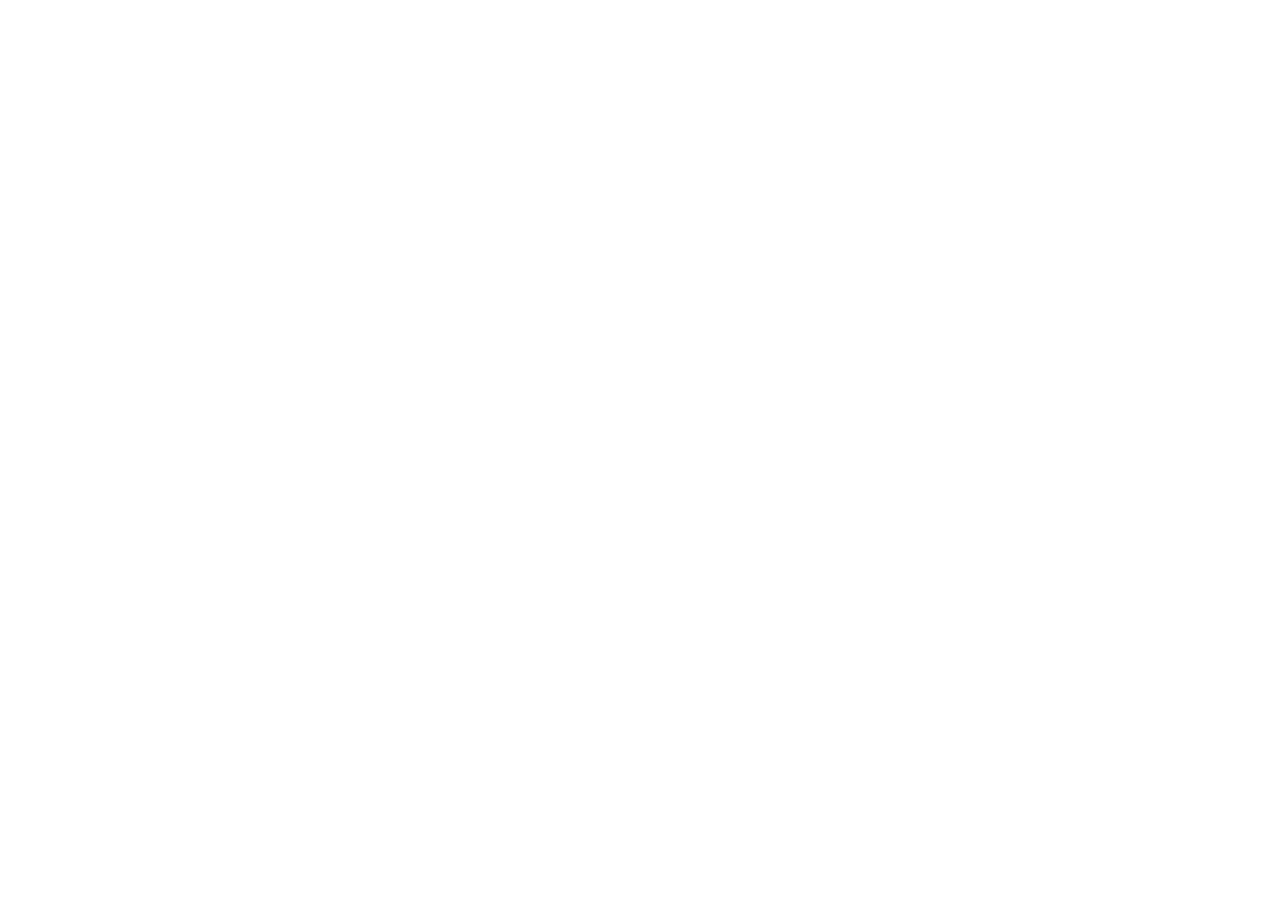
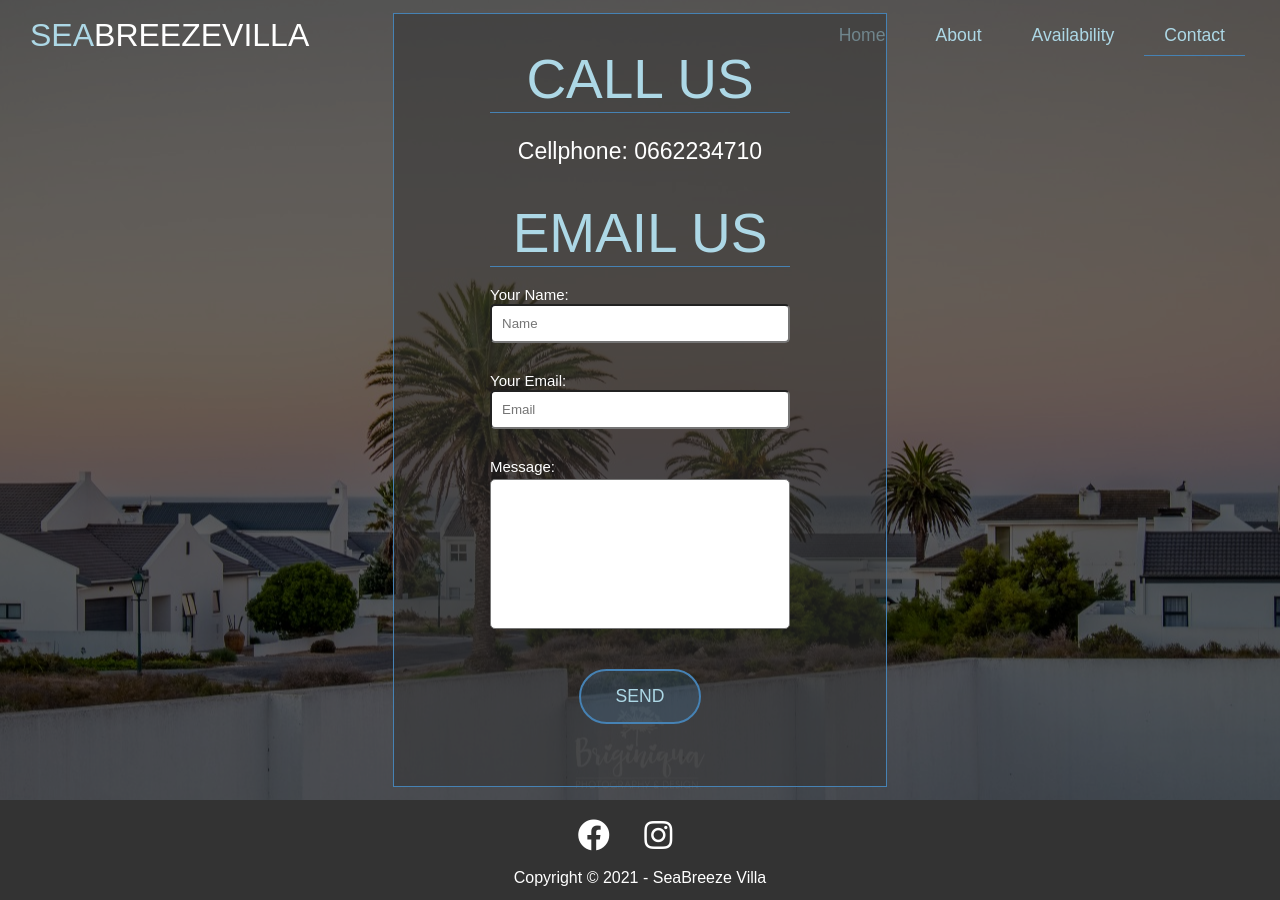
Before and after one commit to RocheBenn/SeaBreezeVilla, a plain HTML site: page contact.html in a window 1280 px wide. Before the commit the page ends 800 px from the top, so only its background shows below. Drawn offline with Linux system fonts and the light colour scheme.

Commit message:
Update 2

```diff
--- a/CSS/style.css
+++ b/CSS/style.css
@@ -68,14 +68,12 @@ img {
   color: lightblue;
   padding: 10px 20px;
   margin: 0 5px;
-  font-weight: bold;
   font-size: 1.1rem;
 }
 
 
 .navbar a:hover {
-  background-color:rgb(94,94,93) ;
-  border-bottom: lightblue 1px solid;
+  border-bottom: steelblue 1px solid;
 }
 
 .navbar ul {
@@ -84,6 +82,10 @@ img {
 
 .navbar .logo {
   font-weight: 400;
+}
+
+.current {
+  border-bottom: steelblue 1px solid;
 }
 
 
@@ -265,3 +267,113 @@ img {
 .footer .social {
   margin-top: 20px;
 }
+
+/* Start of Contact page */
+
+/* Header */
+.contact-form {
+  background: url('../img/view1.jpg') no-repeat center center/cover;
+  height: 100vh;
+  position: relative;
+  color: #fff;
+}
+
+.contact-form .content {
+  display: flex;
+  flex-direction: column;
+  align-items: center;
+  justify-content: center;
+  text-align: center;
+  height: 100%;
+  padding: 0 20px;
+}
+
+.contact-form .content h1 {
+  font-size: 55px;
+  color: lightblue;
+  border-bottom: 1px steelblue solid;
+}
+
+.contact-form .content p {
+  font-size: 23px;
+  max-width: 600px;
+  margin: 20px 0 30px;
+}
+
+
+.contact-form::before {
+  content: '';
+  position: absolute;
+  top: 0;
+  left: 0;
+  width: 100%;
+  height: 100%;
+  background: rgba(0, 0, 0, 0.6);
+}
+
+.contact-form *{
+  z-index: 1;
+}
+
+
+/* Contact form */
+.contact-form .form {
+  border: steelblue 1px solid;
+  padding: 2rem 6rem;
+  background: rgba(51,51,51,0.5);
+}
+
+.contact-form label {
+  font-size: 15px;
+  display: block;
+  line-height: 15px;
+  text-align: left;
+}
+
+.contact-form input {
+  width: 100%;
+  padding: 10px;
+  border-radius: 5px;
+}
+
+.contact-form input:focus {
+  outline: none;
+}
+
+.contact-form textarea {
+  width: 300px;
+  height: 150px;
+  padding: 12px 12px;
+  box-sizing: border-box;
+  border-radius: 5px;
+  resize: none;
+  margin-top: 5px;
+  overflow: hidden;
+}
+
+.contact-form textarea:focus {
+  outline: none;
+  overflow: hidden;
+}
+
+/* Button */
+.btn-3 {
+  font-size: 1.1rem;
+  position: relative;
+  cursor: pointer;
+  display: inline-block;
+  padding: 15px 35px;
+  color: lightblue;
+  background-color: rgba(70,130,180,0.2);
+  border: steelblue 2px solid;
+  text-transform: uppercase;
+  border-radius: 30px;
+  transition: all 0.5s ease;
+  overflow: hidden;
+  z-index: 1;
+}
+
+.btn-3:hover {
+  color: #fff;
+  background: steelblue;
+}
--- a/about.html
+++ b/about.html
@@ -0,0 +1,64 @@
+<!DOCTYPE html>
+<html lang="en">
+<head>
+  <meta charset="UTF-8">
+  <meta http-equiv="X-UA-Compatible" content="IE=edge">
+  <meta name="viewport" content="width=device-width, initial-scale=1.0">
+  <link rel="stylesheet" href="https://cdnjs.cloudflare.com/ajax/libs/font-awesome/5.15.3/css/all.min.css" integrity="sha512-iBBXm8fW90+nuLcSKlbmrPcLa0OT92xO1BIsZ+ywDWZCvqsWgccV3gFoRBv0z+8dLJgyAHIhR35VZc2oM/gI1w==" crossorigin="anonymous" />
+  <link rel="stylesheet" href="./CSS/style.css">
+  <link rel="stylesheet" href="./CSS/glightbox.min.css">
+  <title>SeaBreeze Villa</title>
+</head>
+<body>
+<!-- Navbar + Showcase -->
+  <header class="contact-form">
+    <div id="navbar" class="navbar top">
+      <h1 class="logo"><span class="text-primary">SEA</span>BREEZEVILLA</h1>
+      <nav>
+        <ul>
+          <li><a href="Index.html">Home</a></li>
+          <li><a  class="current"href="about.html"> About</a></li>
+          <li><a href="availability.html"> Availability</a></li>
+          <li><a href="contact.html"> Contact</a></li>
+        </ul>
+      </nav>
+    </div>
+    <div class="content">
+
+    </div>
+  </header>
+
+  <footer class="footer">
+    <div class="social">
+      <a href="#"><i class="fab fa-facebook fa-2x"></i></a>
+      <a href="#"><i class="fab fa-instagram fa-2x"></i></a>
+      </div>
+      <p>Copyright &copy; 2021 - SeaBreeze Villa</p>
+  </footer>
+
+
+
+     <!-- Navbar Js -->
+    <script>
+       const navbar = document.getElementById('navbar');
+       let scrolled = false;
+
+       window.onscroll = function() {
+         if(window.pageYOffset > 100) {
+              navbar.classList.add('top');
+              if(!scrolled) {
+                navbar.style.transform = 'translateY(-70px)';
+              }
+              setTimeout(function() {
+                navbar.style.transform = 'translateY(0)';
+                scrolled = true;
+              }, 200);
+         }
+         else {
+           navbar.classList.remove('top');
+           scrolled = false;
+         }
+       }
+    </script>
+</body>
+</html>
--- a/contact.html
+++ b/contact.html
@@ -0,0 +1,83 @@
+<!DOCTYPE html>
+<html lang="en">
+<head>
+  <meta charset="UTF-8">
+  <meta http-equiv="X-UA-Compatible" content="IE=edge">
+  <meta name="viewport" content="width=device-width, initial-scale=1.0">
+  <link rel="stylesheet" href="https://cdnjs.cloudflare.com/ajax/libs/font-awesome/5.15.3/css/all.min.css" integrity="sha512-iBBXm8fW90+nuLcSKlbmrPcLa0OT92xO1BIsZ+ywDWZCvqsWgccV3gFoRBv0z+8dLJgyAHIhR35VZc2oM/gI1w==" crossorigin="anonymous" />
+  <link rel="stylesheet" href="./CSS/style.css">
+  <link rel="stylesheet" href="./CSS/glightbox.min.css">
+  <title>SeaBreeze Villa</title>
+</head>
+<body>
+<!-- Navbar + Showcase -->
+  <header class="contact-form">
+    <div id="navbar" class="navbar top">
+      <h1 class="logo"><span class="text-primary">SEA</span>BREEZEVILLA</h1>
+      <nav>
+        <ul>
+          <li><a href="Index.html">Home</a></li>
+          <li><a href="about.html"> About</a></li>
+          <li><a href="availability.html"> Availability</a></li>
+          <li><a class="current" href="contact.html"> Contact</a></li>
+        </ul>
+      </nav>
+    </div>
+    <div class="content">
+      <form class="form" name="contact" method="POST" data-netlify="true">
+        <h1>CALL US</h1>
+      <p>Cellphone: 0662234710</p>
+      <h1>EMAIL US</h1>
+        <p>
+          <label>Your Name:</label>
+          <input type="text" name="name" placeholder="Name" />
+        </p>
+        <p>
+          <label>Your Email: </label>
+          <input type="email" name="email" placeholder="Email" />
+        </p>
+        <p>
+          <label>Message:</label>
+          <textarea name="message"></textarea>
+        </p>
+        <p>
+          <button class="btn-3" type="submit">Send</button>
+        </p>
+      </form>
+    </div>
+  </header>
+
+  <footer class="footer">
+    <div class="social">
+      <a href="#"><i class="fab fa-facebook fa-2x"></i></a>
+      <a href="#"><i class="fab fa-instagram fa-2x"></i></a>
+      </div>
+      <p>Copyright &copy; 2021 - SeaBreeze Villa</p>
+  </footer>
+
+
+
+     <!-- Navbar Js -->
+    <script>
+       const navbar = document.getElementById('navbar');
+       let scrolled = false;
+
+       window.onscroll = function() {
+         if(window.pageYOffset > 100) {
+              navbar.classList.add('top');
+              if(!scrolled) {
+                navbar.style.transform = 'translateY(-70px)';
+              }
+              setTimeout(function() {
+                navbar.style.transform = 'translateY(0)';
+                scrolled = true;
+              }, 200);
+         }
+         else {
+           navbar.classList.remove('top');
+           scrolled = false;
+         }
+       }
+    </script>
+</body>
+</html>
```
Also changed, not shown: Index.html (+4 -5 lines), availability.html (+64 -0 lines).
